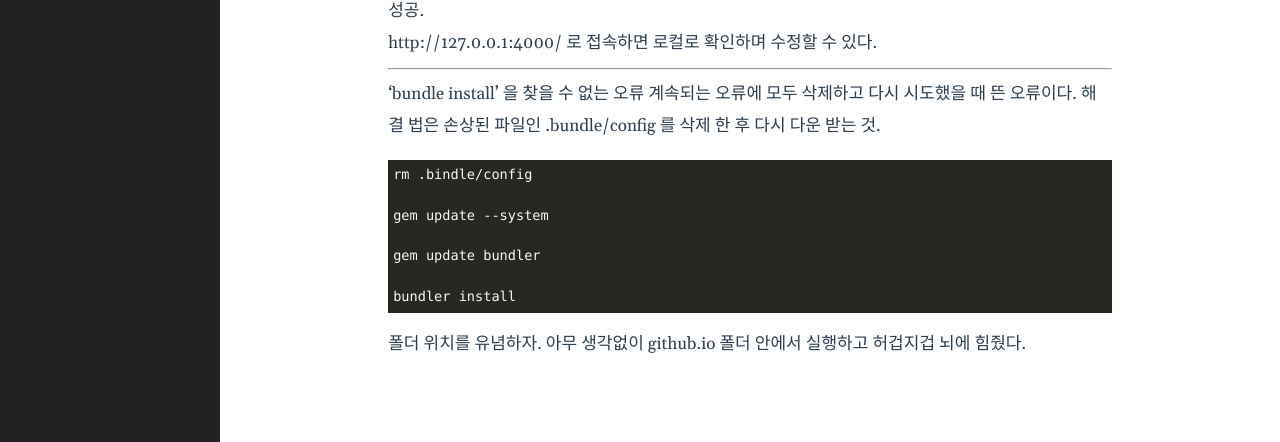
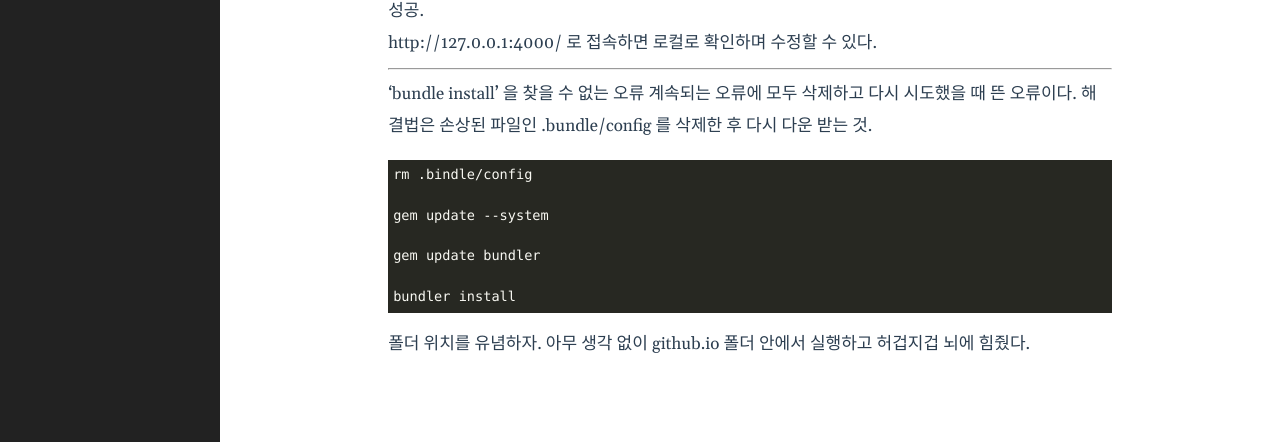
Before and after one commit to RayMuan/RayMuan.github.io, a Jekyll site: the page built from _posts/etc/2024-04-29-jekyll-local.markdown, in a window 1280 px wide. Shown: the part 1192-1634 px from the top of the page. Built offline with Jekyll 4.4.1, drawn with Linux system fonts in a browser that asks for light colours.

````diff
--- a/_posts/etc/2024-04-29-jekyll-local.markdown
+++ b/_posts/etc/2024-04-29-jekyll-local.markdown
@@ -37,7 +37,7 @@ http://127.0.0.1:4000/ 로 접속하면 로컬로 확인하며 수정할 수 있
 ---
 'bundle install' 을 찾을 수 없는 오류
 계속되는 오류에 모두 삭제하고 다시 시도했을 때 뜬 오류이다.
-해결 법은 손상된 파일인 .bundle/config 를 삭제 한 후 다시 다운 받는 것.
+해결법은 손상된 파일인 .bundle/config 를 삭제한 후 다시 다운 받는 것.
 ```
 rm .bindle/config
 
@@ -47,4 +47,4 @@ gem update bundler
 
 bundler install
 ```
-폴더 위치를 유념하자. 아무 생각없이 github.io 폴더 안에서 실행하고 허겁지겁 뇌에 힘줬다.
+폴더 위치를 유념하자. 아무 생각 없이 github.io 폴더 안에서 실행하고 허겁지겁 뇌에 힘줬다.
````
